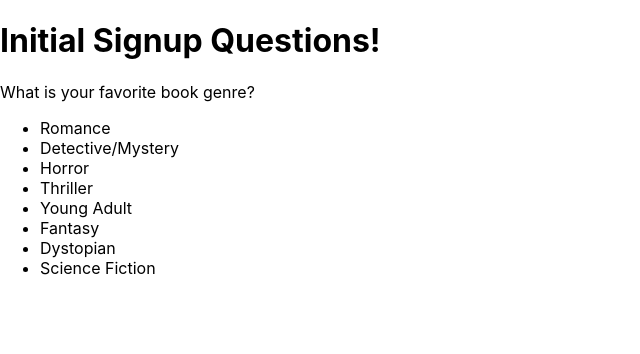
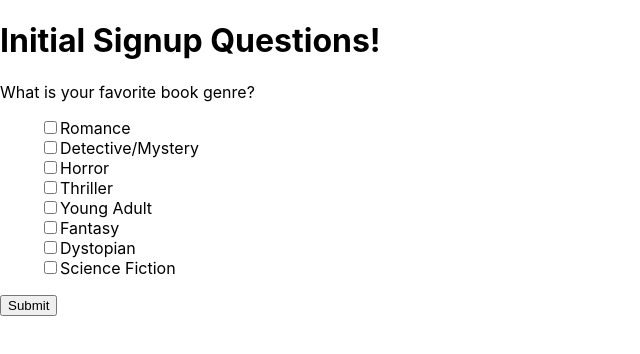
Before and after one commit to DKILGORE79/Chat_Messeger_app, a React (Create React App) app in the folder client/: page / in a window 1280 px wide. Shown: the top 354 px of the page, without its empty margins (0-640 px from the left). Built offline with nearby package versions, Linux system fonts and the light colour scheme; no server answers.

Commit message:
got the check boxes working properly

```diff
--- a/client/src/components/QuizComponent.js
+++ b/client/src/components/QuizComponent.js
@@ -4,6 +4,7 @@ function QuizComponent() {
   const questions = [
     {
       text: "What is your favorite book genre?",
+      questionId: 0,
       options: [
         { id: 0, text: "Romance" },
         { id: 1, text: "Detective/Mystery" },
@@ -17,6 +18,7 @@ function QuizComponent() {
     },
     {
       text: "What is your favorite kind of food?",
+      questionId: 1,
       options: [
         { id: 0, text: "Italian" },
         { id: 1, text: "Asain" },
@@ -30,6 +32,7 @@ function QuizComponent() {
     },
     {
       text: "What is your favorite genre of movie?",
+      questionId: 2,
       options: [
         { id: 0, text: "Horror" },
         { id: 1, text: "Detective/Mystery" },
@@ -45,25 +48,34 @@ function QuizComponent() {
 
   const [currentQuestion, setCurrentQuestion] = useState(0);
 
-  const [textColor, setTextColor] = useState("green");
-  const [isBlack, setIsBlack] = useState(true);
-
-  const handleChangeTextColor = (e) => {
-    setIsBlack(!isBlack);
-    setTextColor(isBlack ? "00FF00" : "green");
-    console.log("CLICKCLICK")
-  };
-
-  const optionClicked = (e) => {
-    // Needs code that selects the answer and stores it in a value to put in the database. I will temporarily store it in a variable.
-
-    const newArray = [];
-    const bookArray = [];
-    const foodArray = [];
-    const movieArray = [];
+  const [checked, setChecked] = useState([]);
 
 
-  };
+
+  function handleCheck(e) {
+        let answersArray = [...checked];
+        if (e.target.checked) {
+            answersArray = [...checked, e.target.value];
+        } else {
+            answersArray.splice(checked.indexOf(e.target.value), 1);
+        }
+        setChecked(answersArray);
+    };
+
+
+  const nextQuestion = (e) => {
+    e.preventDefault();
+    setCurrentQuestion(currentQuestion + 1)
+    let listElements = document.querySelector('ul').childNodes;
+    listElements.forEach((item) => {
+      item.querySelector('input').checked = false;
+    });
+
+
+
+
+  }
+
 
   return (
     <div>
@@ -73,18 +85,14 @@ function QuizComponent() {
         <ul>
           {questions[currentQuestion].options.map((option) => {
             return (
-              <li value={isBlack} onChange={handleChangeTextColor}
-                onClick={() => {
-                  optionClicked();
-                  handleChangeTextColor();
-                }}
-                key={option.id}
-              >
-                {option.text}
-              </li>
+              <div>
+                <input key={option.questionId} value={option.text} defaultChecked={false} type="checkbox" onClick={handleCheck} />
+                <span key={option.id}>{option.text}</span>
+              </div>
             );
-          })}
+        })}
         </ul>
+        <button onClick={nextQuestion} >Submit</button>
       </div>
     </div>
   );
```
